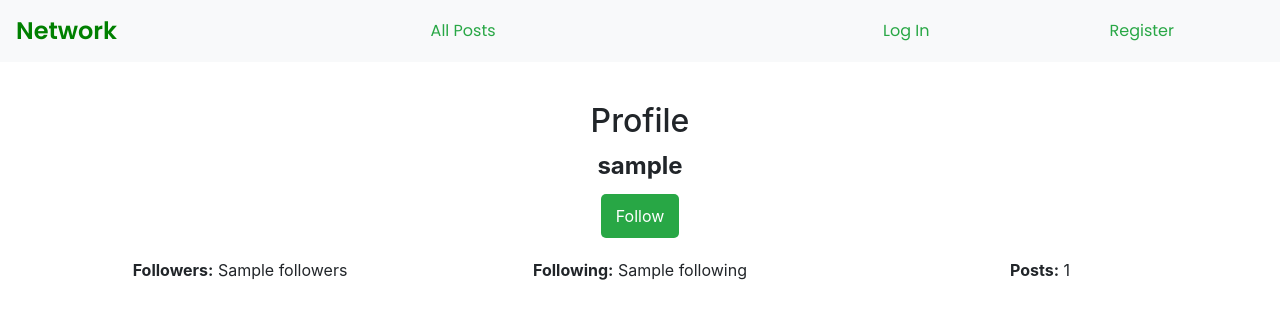
After one commit to KaungMinSett/social-network, a Django app: template network/templates/network/profile.html in a window 1280 px wide. The commit adds this page. Shown: the top 321 px of the page. Run offline with Django 3.2, Linux system fonts and the light colour scheme; the template is opened without the code that fills it: most values are stand-ins (such as "Sample title", 1, 10 or a date in 2020); some libraries are stand-ins or nearby versions.

Commit message:
profile for each user ui

```diff
--- a/network/static/network/styles.css
+++ b/network/static/network/styles.css
@@ -10,9 +10,17 @@
 }
 
 a {
-    color: green;
+    color: #28a745;
+
 
 }
+
+a:hover {
+    color: #218838;
+    text-decoration: none;
+}
+
+
 
 
 
@@ -113,14 +121,3 @@ button:hover {
     flex: 1;
     text-align: center;
 }
-
-
-.btn-primary {
-    background-color: #28a745;
-    color: white;
-    border: none;
-    border-radius: 5px;
-    padding: 10px 15px;
-    cursor: pointer;
-    transition: background-color 0.3s;
-}
--- a/network/static/network/styles.js
+++ b/network/static/network/styles.js
@@ -2,22 +2,40 @@ document.addEventListener('DOMContentLoaded', function() {
     // Get all nav links
     const navLinks = document.querySelectorAll('.navbar-nav .nav-link');
 
-    // Set the active class based on the current URL
+    // Get current path
+    const currentPath = window.location.pathname;
+
+    // Function to handle active state
+    function setActiveLink(clickedLink) {
+        // Remove active class from all links
+        navLinks.forEach(link => {
+            link.parentElement.classList.remove('active');
+        });
+
+        // Add active class to the clicked link's parent
+        clickedLink.parentElement.classList.add('active');
+    }
+
+    // Set initial active state based on current URL
     navLinks.forEach(link => {
-        // Check if the link's href matches the current URL
-        if (link.href === window.location.href) {
-            link.parentElement.classList.add('active');
-        } else {
-            link.parentElement.classList.remove('active');
+        // For links that navigate to new pages
+        if (link.href.includes(currentPath) && currentPath !== '/') {
+            setActiveLink(link);
+        }
+        // For the home page
+        else if (currentPath === '/' && link.dataset.page === 'index') {
+            setActiveLink(link);
         }
 
-        // Add click event listener to each link
-        link.addEventListener('click', function() {
-            // Remove active class from all links
-            navLinks.forEach(nav => nav.parentElement.classList.remove('active'));
-
-            // Add active class to the clicked link's parent
-            this.parentElement.classList.add('active');
+        // Add click event listener
+        link.addEventListener('click', function(e) {
+            // For links that don't navigate to new pages (hashtag links)
+            if (this.getAttribute('href') === '#') {
+                e.preventDefault();
+                setActiveLink(this);
+            }
+            // For links that do navigate to new pages, let them handle naturally
+            // The active state will be set on page load
         });
     });
 });
--- a/network/templates/network/layout.html
+++ b/network/templates/network/layout.html
@@ -10,7 +10,6 @@
         <link href="{% static 'network/styles.css' %}" rel="stylesheet">
     </head>
     <body>
-
         <nav class="navbar navbar-expand-lg bg-light">
             <a class="navbar-brand" href="#">Network</a>
 
@@ -19,53 +18,52 @@
             </button>
 
             <div class="collapse navbar-collapse d-flex" id="navbarNav">
-                <div class="d-flex flex-grow-1 justify-content-start"> <!-- Centering container -->
+                <div class="d-flex flex-grow-1 justify-content-start">
                     <ul class="navbar-nav d-flex justify-content-center" style="width: 100%;">
-                        <li class="nav-item active ">
-                            <a class="nav-link" href="{% url 'index' %}" id="allPosts">All Posts</a>
+                        <li class="nav-item {% if request.path == '/' %}active{% endif %}">
+                            <a class="nav-link" href="{% url 'index' %}" id="allPosts" data-page="index">All Posts</a>
                         </li>
                         {% if user.is_authenticated %}
-                            <li class="nav-item">
-                                <a class="nav-link" href="#" id="following">Following</a>
+                            <li class="nav-item {% if request.path == '/following' %}active{% endif %}">
+                                <a class="nav-link" href="#" id="following" data-page="following">Following</a>
                             </li>
 
-                            <li class="nav-item">
-                                <a class="nav-link" href="#" id="newPost">New Post</a>
+                            <li class="nav-item {% if request.path == '/new' %}active{% endif %}">
+                                <a class="nav-link" href="#" id="newPost" data-page="newPost">New Post</a>
                             </li>
 
-
-                            <li class="nav-item">
-                                <a class="nav-link" href="#" id="profile"><strong>{{ user.username }}</strong></a>
+                            <li class="nav-item {% if request.path == '/profile' %}active{% endif %}">
+                                <a class="nav-link" href="#" id="profile" data-username ="{{ request.user.username }}" data-page="profile"><strong> My Profile</strong></a>
                             </li>
                         {% endif %}
                     </ul>
                 </div>
 
-                <ul class="navbar-nav"> <!-- Right-aligned links -->
+                <ul class="navbar-nav">
                     {% if user.is_authenticated %}
                         <li class="nav-item">
-                            <a class="nav-link" href="{% url 'logout' %}">Log Out</a>
+                            <a class="nav-link" href="{% url 'logout' %}" data-page="logout">Log Out</a>
                         </li>
                     {% else %}
-                        <li class="nav-item">
-                            <a class="nav-link" href="{% url 'login' %}">Log In</a>
+                        <li class="nav-item {% if request.path == '/login' %}active{% endif %}">
+                            <a class="nav-link" href="{% url 'login' %}" data-page="login">Log In</a>
                         </li>
-                        <li class="nav-item">
-                            <a class="nav-link" href="{% url 'register' %}">Register</a>
+                        <li class="nav-item {% if request.path == '/register' %}active{% endif %}">
+                            <a class="nav-link" href="{% url 'register' %}" data-page="register">Register</a>
                         </li>
                     {% endif %}
                 </ul>
             </div>
         </nav>
+
         <div class="body">
             {% block body %}
             {% endblock %}
         </div>
+
+        <script src="{% static 'network/styles.js' %}"></script>
+        <script src="https://code.jquery.com/jquery-3.5.1.slim.min.js"></script>
+        <script src="https://cdn.jsdelivr.net/npm/@popperjs/core@2.9.2/dist/umd/popper.min.js"></script>
+        <script src="https://stackpath.bootstrapcdn.com/bootstrap/4.5.2/js/bootstrap.min.js"></script>
     </body>
-
-
-<script src = "{% static 'network/styles.js' %}"></script>
-<script src="https://code.jquery.com/jquery-3.5.1.slim.min.js"></script>
-<script src="https://cdn.jsdelivr.net/npm/@popperjs/core@2.9.2/dist/umd/popper.min.js"></script>
-<script src="https://stackpath.bootstrapcdn.com/bootstrap/4.5.2/js/bootstrap.min.js"></script>
 </html>
--- a/network/templates/network/login.html
+++ b/network/templates/network/login.html
@@ -21,7 +21,7 @@
                     <label for="password">Password</label>
                     <input class="form-control" type="password" name="password" id="password" placeholder="Enter your password" required>
                 </div>
-                <button class="btn btn-primary btn-block" type="submit">Login</button>
+                <button class="btn btn-success btn-block" type="submit">Login</button>
             </form>
 
             <div class="text-center mt-3">
--- /dev/null
+++ b/network/templates/network/profile.html
@@ -0,0 +1,29 @@
+{% extends "network/layout.html" %}
+
+{% block body %}
+
+<div id="profile-view">
+    <div class="profile-info">
+        <h2>Profile</h2>
+        <div class="user-info">
+            <span class="username">{{ username }}</span>
+        </div>
+        <div class="user-action">
+            <button id="follow-button" onclick="toggleFollow()">Follow</button>
+        </div>
+        <div class="stats">
+            <div class="stat">
+                <strong>Followers:</strong> <span id="follower-count">{{ followers }}</span>
+            </div>
+            <div class="stat">
+                <strong>Following:</strong> <span id="following-count">{{ following }}</span>
+            </div>
+            <div class="stat">
+                <strong>Posts:</strong> <span id="post-count">{{ posts_num }}</span>
+            </div>
+        </div>
+    </div>
+</div>
+
+
+{% endblock %}
--- a/network/templates/network/register.html
+++ b/network/templates/network/register.html
@@ -29,7 +29,7 @@
                     <label for="confirmation">Confirm Password</label>
                     <input class="form-control" type="password" name="confirmation" id="confirmation" placeholder="Confirm your password" required>
                 </div>
-                <button class="btn btn-primary btn-block" type="submit">Register</button>
+                <button class="btn btn-success btn-block" type="submit">Register</button>
             </form>
             <div class="text-center mt-3">
                 Already have an account? <a href="{% url 'login' %}">Log In here.</a>
--- a/network/urls.py
+++ b/network/urls.py
@@ -9,6 +9,7 @@ urlpatterns = [
     path("logout", views.logout_view, name="logout"),
     path("register", views.register, name="register"),
     path("create_post", views.create_post, name="create_post"),
-    path("posts/<str:postType>", views.posts, name="posts")
+    path("posts/<str:postType>", views.posts, name="posts"),
+    path("users/<str:username>", views.get_profile, name="view_profile"),
 
 ]
```
Also changed, not shown: network/models.py (+35 -1 lines), network/static/network/posts.js (+87 -36 lines), network/templates/network/index.html (+1 -20 lines), network/views.py (+13 -0 lines).
